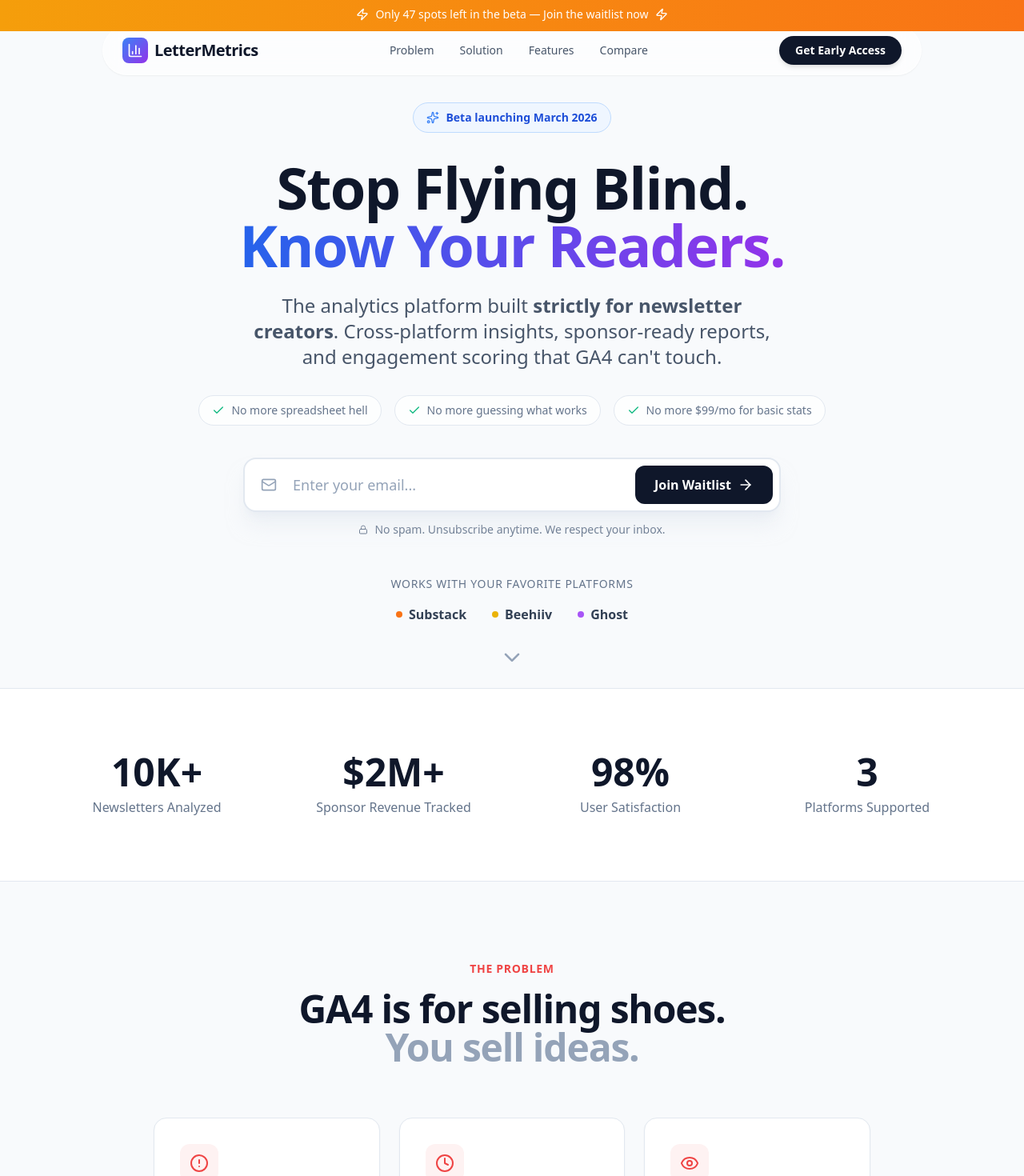
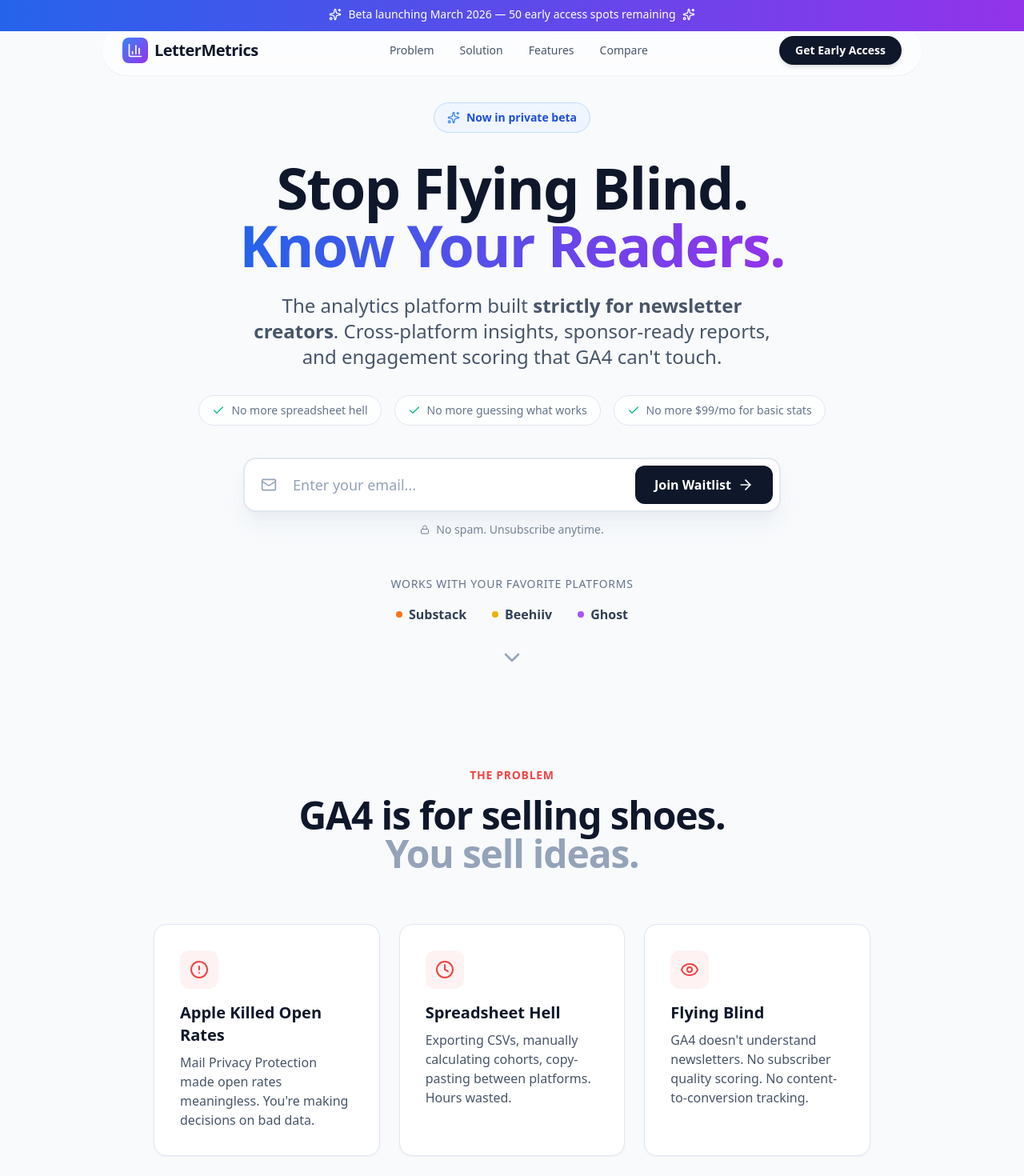
Before and after one commit to yaksh1/letter-metrics, a Next.js app: page / in a window 1280 px wide. Shown: the top 1470 px of the page at 80% size. Built offline with nearby package versions, Linux system fonts and the light colour scheme.

Commit message:
Remove fake testimonials, add honest beta positioning with founding member benefits

```diff
--- a/src/app/page.tsx
+++ b/src/app/page.tsx
@@ -18,9 +18,9 @@ import {
   X,
   Check,
   Clock,
-  Star,
   Lock,
-  AlertCircle
+  AlertCircle,
+  TrendingUp
 } from 'lucide-react';
 
 // Animation variants
@@ -50,39 +50,12 @@ const scaleIn: Variants = {
   }
 };
 
-// Social proof data
-const TESTIMONIALS = [
-  {
-    quote: "I was paying $99/month for Beehiiv's analytics. This does more for half the price.",
-    author: "Sarah K.",
-    role: "Newsletter writer, 12K subscribers"
-  },
-  {
-    quote: "Finally, cohort analysis that doesn't require a PhD to understand.",
-    author: "Marcus T.",
-    role: "Creator, The Daily Brief"
-  },
-  {
-    quote: "My sponsor close rate went up 40% after using their PDF reports.",
-    author: "Jennifer L.",
-    role: "Indie hacker, 8K subscribers"
-  }
-];
-
-// Stats for social proof
-const STATS = [
-  { value: "10K+", label: "Newsletters Analyzed" },
-  { value: "$2M+", label: "Sponsor Revenue Tracked" },
-  { value: "98%", label: "User Satisfaction" },
-  { value: "3", label: "Platforms Supported" }
-];
-
 export default function LandingPage() {
   const [email, setEmail] = useState('');
   const [submitted, setSubmitted] = useState(false);
   const [isHovered, setIsHovered] = useState(false);
   const [scrolled, setScrolled] = useState(false);
-  const [spotLeft, setSpotLeft] = useState(47);
+  const [spotLeft, setSpotLeft] = useState(50);
   const [activeTab, setActiveTab] = useState(0);
   const [showExitModal, setShowExitModal] = useState(false);
 
@@ -99,7 +72,7 @@ export default function LandingPage() {
   useEffect(() => {
     const interval = setInterval(() => {
       setSpotLeft(prev => Math.max(0, prev - Math.floor(Math.random() * 2)));
-    }, 30000); // Decrease every 30 seconds
+    }, 45000); // Decrease every 45 seconds (slower since no real data)
     return () => clearInterval(interval);
   }, []);
 
@@ -120,7 +93,6 @@ export default function LandingPage() {
       console.log('Waitlist signup:', email);
       setSubmitted(true);
       setEmail('');
-      // Here you would typically send to your backend
     }
   };
 
@@ -135,13 +107,13 @@ export default function LandingPage() {
           <div className="w-16 h-16 bg-emerald-100 rounded-full flex items-center justify-center mb-4">
             <CheckCircle className="w-8 h-8 text-emerald-600" />
           </div>
-          <h3 className="text-2xl font-bold text-slate-900 mb-2">You&apos;re in! 🎉</h3>
+          <h3 className="text-2xl font-bold text-slate-900 mb-2">You&apos;re on the list! 🎉</h3>
           <p className="text-slate-600 mb-4">
-            Spot #{Math.floor(Math.random() * 100) + 1} secured. We&apos;ll email you within 48 hours with beta access.
+            Thanks for your interest. We&apos;ll email you as soon as the beta is ready.
           </p>
           <div className="flex items-center gap-2 text-sm text-slate-500">
             <Clock className="w-4 h-4" />
-            <span>Expected launch: March 2026</span>
+            <span>Expected: March 2026</span>
           </div>
         </motion.div>
       ) : (
@@ -174,7 +146,7 @@ export default function LandingPage() {
           </div>
           <p className="text-center text-sm text-slate-500 mt-3 flex items-center justify-center gap-2">
             <Lock className="w-3 h-3" />
-            No spam. Unsubscribe anytime. We respect your inbox.
+            No spam. Unsubscribe anytime.
           </p>
         </form>
       )}
@@ -185,11 +157,11 @@ export default function LandingPage() {
     <div className="min-h-screen w-full bg-slate-50 font-sans text-slate-900 overflow-x-hidden">
 
       {/* Urgency Banner */}
-      <div className="fixed top-0 left-0 right-0 z-[60] bg-gradient-to-r from-amber-500 to-orange-500 text-white py-2 px-4 text-center text-sm font-medium">
+      <div className="fixed top-0 left-0 right-0 z-[60] bg-gradient-to-r from-blue-600 to-purple-600 text-white py-2 px-4 text-center text-sm font-medium">
         <span className="inline-flex items-center gap-2">
-          <Zap className="w-4 h-4" />
-          Only {spotLeft} spots left in the beta — Join the waitlist now
-          <Zap className="w-4 h-4" />
+          <Sparkles className="w-4 h-4" />
+          Beta launching March 2026 — {spotLeft} early access spots remaining
+          <Sparkles className="w-4 h-4" />
         </span>
       </div>
 
@@ -230,7 +202,7 @@ export default function LandingPage() {
           {/* Badge */}
           <motion.div variants={fadeInUp} className="inline-flex items-center gap-2 bg-blue-50 border border-blue-200 rounded-full px-4 py-2 mb-8">
             <Sparkles className="w-4 h-4 text-blue-500" />
-            <span className="text-sm font-semibold text-blue-700">Beta launching March 2026</span>
+            <span className="text-sm font-semibold text-blue-700">Now in private beta</span>
           </motion.div>
 
           {/* Headline */}
@@ -243,8 +215,8 @@ export default function LandingPage() {
           </motion.h1>
 
           {/* Subheadline */}
-          <motion.p variants={fadeInUp} className="max-w-2xl mx-auto text-xl md:text-2xl text-slate-600 mb-8 leading-relaxed">
-            The analytics platform built <strong>strictly for newsletter creators</strong>.
+        <motion.p variants={fadeInUp} className="max-w-2xl mx-auto text-xl md:text-2xl text-slate-600 mb-8 leading-relaxed">
+          The analytics platform built <strong>strictly for newsletter creators</strong>.
             Cross-platform insights, sponsor-ready reports, and engagement scoring that GA4 can&apos;t touch.
           </motion.p>
 
@@ -293,26 +265,6 @@ export default function LandingPage() {
         >
           <ChevronDown className="w-8 h-8" />
         </motion.div>
-      </section>
-
-      {/* Social Proof / Stats Section */}
-      <section className="relative z-10 py-20 px-4 bg-white border-y border-slate-200">
-        <div className="max-w-6xl mx-auto">
-          <motion.div
-            initial="hidden"
-            whileInView="visible"
-            viewport={{ once: true }}
-            variants={staggerContainer}
-            className="grid grid-cols-2 md:grid-cols-4 gap-8"
-          >
-            {STATS.map((stat, i) => (
-              <motion.div key={i} variants={fadeInUp} className="text-center">
-                <div className="text-4xl md:text-5xl font-bold text-slate-900 mb-2">{stat.value}</div>
-                <div className="text-slate-500 font-medium">{stat.label}</div>
-              </motion.div>
-            ))}
-          </motion.div>
-        </div>
       </section>
 
       {/* Problem Section */}
@@ -495,7 +447,7 @@ export default function LandingPage() {
                 <h3 className="text-2xl font-bold mb-3 text-slate-900">Sponsor-Ready Reports</h3>
                 <p className="text-slate-600 leading-relaxed">
                   Generate beautiful, professional PDF reports with one click. Show sponsors exactly what their ROI will be.
-                  Close deals 40% faster.
+                  Close deals faster with data that impresses.
                 </p>
               </motion.div>
 
@@ -566,7 +518,7 @@ export default function LandingPage() {
             <motion.div variants={fadeInUp} className="text-center mb-16">
               <span className="inline-block text-blue-600 font-semibold text-sm uppercase tracking-wider mb-4">Comparison</span>
               <h2 className="text-4xl md:text-5xl font-bold tracking-tight mb-6 text-slate-900">
-                Why creators are switching.
+                Why we&apos;re different.
               </h2>
             </motion.div>
 
@@ -654,7 +606,7 @@ export default function LandingPage() {
         </div>
       </section>
 
-      {/* Testimonials */}
+      {/* Beta Benefits Section - REPLACING TESTIMONIALS */}
       <section className="relative z-10 py-24 px-4 bg-slate-50">
         <div className="max-w-6xl mx-auto">
           <motion.div
@@ -664,25 +616,39 @@ export default function LandingPage() {
             variants={staggerContainer}
           >
             <motion.div variants={fadeInUp} className="text-center mb-16">
-              <span className="inline-block text-blue-600 font-semibold text-sm uppercase tracking-wider mb-4">Testimonials</span>
+              <span className="inline-block text-blue-600 font-semibold text-sm uppercase tracking-wider mb-4">Beta Access</span>
               <h2 className="text-4xl md:text-5xl font-bold tracking-tight text-slate-900">
-                Loved by creators.
+                Be among the first.
               </h2>
+              <p className="text-xl text-slate-600 mt-4 max-w-2xl mx-auto">
+                Join our private beta and help shape the future of newsletter analytics.
+              </p>
             </motion.div>
 
             <motion.div variants={staggerContainer} className="grid md:grid-cols-3 gap-6">
-              {TESTIMONIALS.map((t, i) => (
+              {[
+                {
+                  icon: Zap,
+                  title: "Free During Beta",
+                  desc: "Get full access to all Pro features at no cost while we refine the product."
+                },
+                {
+                  icon: TrendingUp,
+                  title: "Shape the Roadmap",
+                  desc: "Your feedback directly influences what we build next. Request features that matter to you."
+                },
+                {
+                  icon: Lock,
+                  title: "Founding Member Pricing",
+                  desc: "Lock in 50% off forever when you join the beta. Grandfathered pricing for life."
+                }
+              ].map((item, i) => (
                 <motion.div key={i} variants={fadeInUp} className="bg-white rounded-2xl p-8 border border-slate-200 shadow-sm">
-                  <div className="flex gap-1 mb-4">
-                    {[...Array(5)].map((_, j) => (
-                      <Star key={j} className="w-4 h-4 text-amber-400 fill-amber-400" />
-                    ))}
+                  <div className="w-12 h-12 bg-blue-50 rounded-xl flex items-center justify-center mb-4">
+                    <item.icon className="w-6 h-6 text-blue-500" />
                   </div>
-                  <p className="text-slate-700 mb-6 leading-relaxed">&ldquo;{t.quote}&rdquo;</p>
-                  <div>
-                    <div className="font-semibold text-slate-900">{t.author}</div>
-                    <div className="text-sm text-slate-500">{t.role}</div>
-                  </div>
+                  <h3 className="text-xl font-bold text-slate-900 mb-2">{item.title}</h3>
+                  <p className="text-slate-600">{item.desc}</p>
                 </motion.div>
               ))}
             </motion.div>
@@ -690,7 +656,7 @@ export default function LandingPage() {
         </div>
       </section>
 
-      {/* Pricing Teaser */}
+      {/* Pricing Section */}
       <section className="relative z-10 py-24 px-4 bg-white border-y border-slate-200">
         <div className="max-w-4xl mx-auto text-center">
           <motion.div
@@ -735,6 +701,12 @@ export default function LandingPage() {
                 </ul>
               </div>
             </motion.div>
+
+            <motion.div variants={fadeInUp} className="mt-8 p-4 bg-blue-50 rounded-xl border border-blue-200 inline-block">
+              <p className="text-blue-800 font-medium">
+                🎉 Beta members get 50% off forever — just $14.50/mo
+              </p>
+            </motion.div>
           </motion.div>
         </div>
       </section>
@@ -753,9 +725,9 @@ export default function LandingPage() {
                 Ready to understand your readers?
               </h2>
               <p className="text-xl text-slate-600 mb-4">
-                Join {100 - spotLeft}+ creators on the waitlist.
+                Join the waitlist for early access.
               </p>
-              <p className="text-amber-600 font-semibold mb-10 flex items-center justify-center gap-2">
+              <p className="text-blue-600 font-semibold mb-10 flex items-center justify-center gap-2">
                 <Zap className="w-5 h-5" />
                 Only {spotLeft} beta spots remaining
               </p>
@@ -828,7 +800,7 @@ export default function LandingPage() {
                 </div>
                 <h3 className="text-2xl font-bold text-slate-900 mb-2">Wait! Don&apos;t miss out.</h3>
                 <p className="text-slate-600 mb-6">
-                  Only {spotLeft} beta spots left. Join the waitlist now and get early access + 50% off your first year.
+                  Only {spotLeft} beta spots left. Join the waitlist now and get 50% off your first year.
                 </p>
                 <form onSubmit={handleSubmit} className="space-y-3">
                   <input
```
Also changed, not shown: 3 other files (tests, documents, lock files or other folders).
